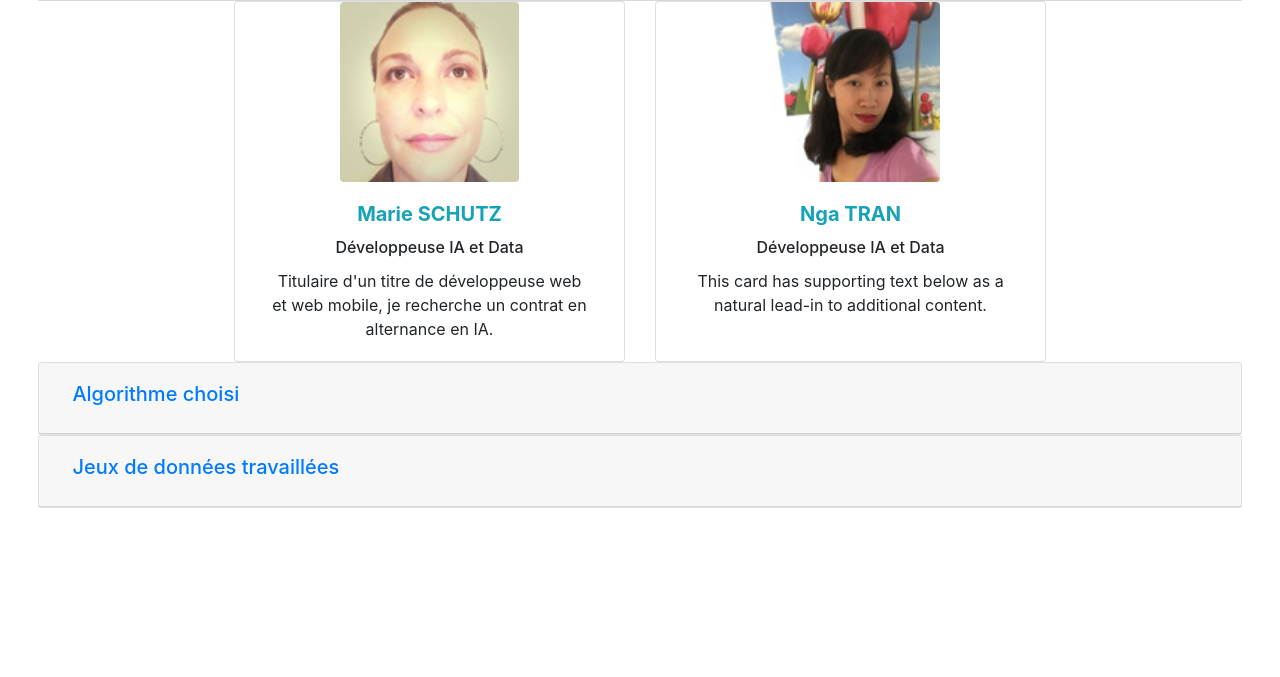
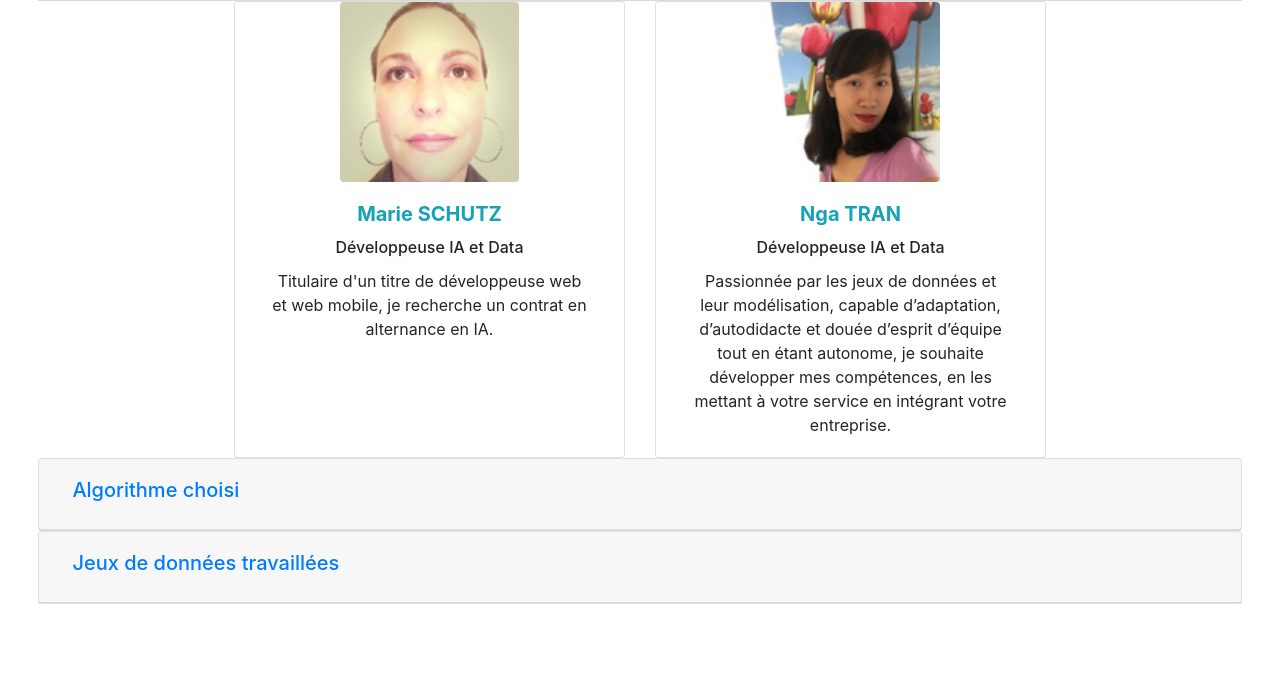
Before and after one commit to NgaMaSimplon/NgaMa, a Flask app: page /dashboard in a window 1280 px wide, after a click on "Notre équipe". Shown: the part 1477-2154 px from the top of the page. Run offline with Flask 2, Linux system fonts and the light colour scheme; some libraries are stand-ins or nearby versions.

Commit message:
ajouter partie de propos de Nga

```diff
--- a/app/templates/dashboard.html
+++ b/app/templates/dashboard.html
@@ -48,7 +48,7 @@
                         <div class="card-body">
                             <h5 class="card-title text-info font-weight-bold">Nga TRAN</h5>
                             <h6 class="card-title ">Développeuse IA et Data</h6>
-                            <p class="card-text">This card has supporting text below as a natural lead-in to additional content.</p>
+                            <p class="card-text">Passionnée par les jeux de données et leur modélisation, capable d’adaptation, d’autodidacte et douée d’esprit d’équipe tout en étant autonome, je souhaite développer mes compétences, en les mettant à votre service en intégrant votre entreprise. </p>
                         </div>
 
                     </div>
```
